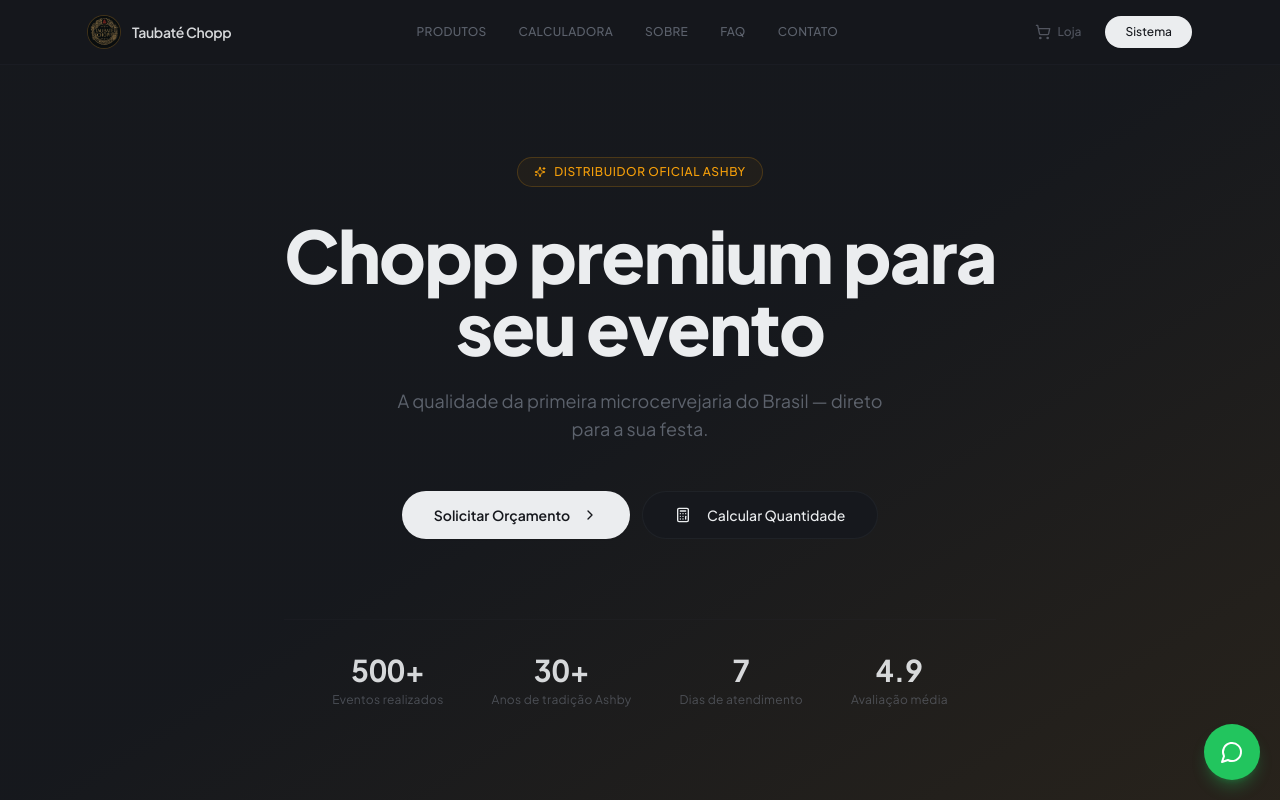
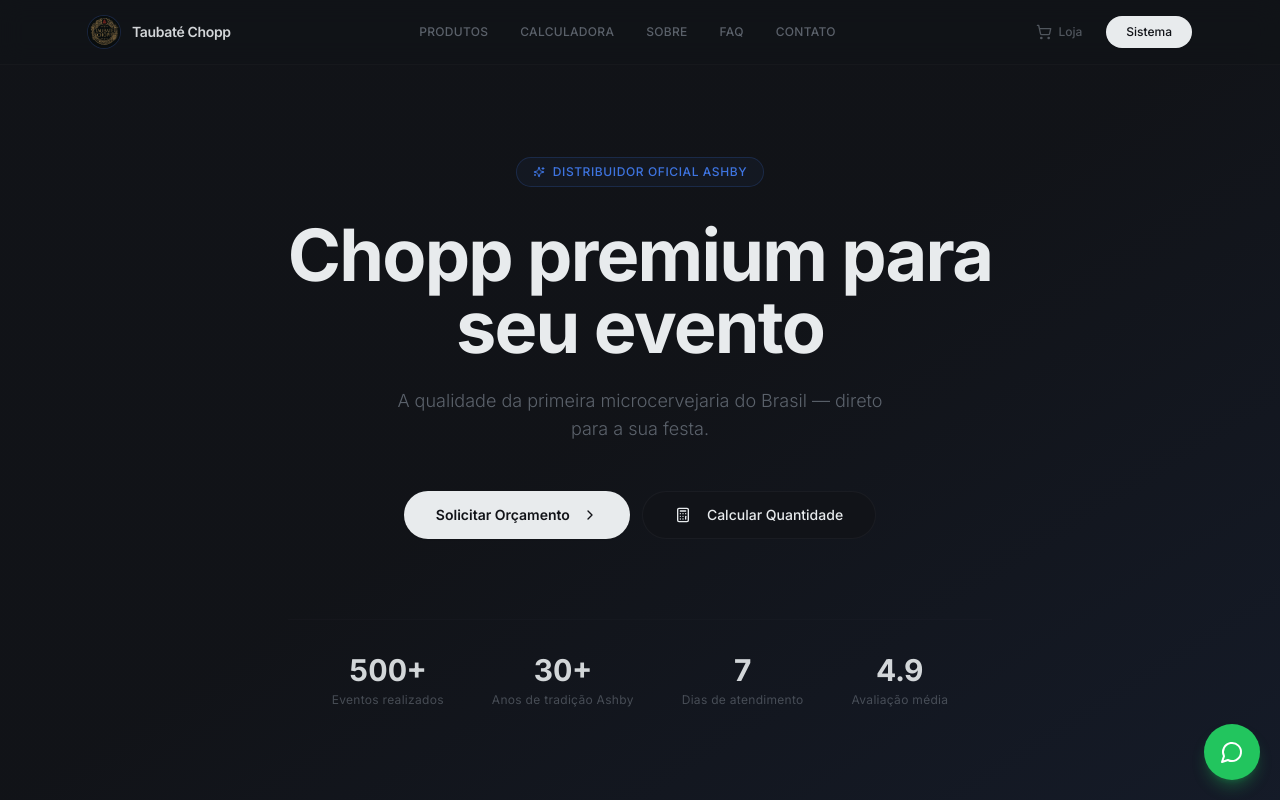
Before and after one commit to VictorCamisa/ashbyreal-26032179, a React (Vite) app: page / in a window 1280 px wide. Shown: the top 800 px of the page. Built offline with nearby package versions, Linux system fonts and the light colour scheme; the HTML template or start-up script is replaced by a standard one.

Commit message:
Redesign UX UI core system
Co-authored-by: VictorCamisa <209834866+VictorCamisa@users.noreply.github.com>

```diff
--- a/src/components/layout/PageLayout.tsx
+++ b/src/components/layout/PageLayout.tsx
@@ -33,10 +33,10 @@ export function PageLayout({
   return (
     <div className="animate-fade-in">
       {/* Header */}
-      <div className="mb-4 sm:mb-8">
-        <div className="flex flex-col gap-3 sm:flex-row sm:items-center sm:justify-between sm:gap-4 mb-3 sm:mb-5">
+      <div className="mb-6 sm:mb-8">
+        <div className="flex flex-col gap-3 sm:flex-row sm:items-center sm:justify-between sm:gap-4 mb-4">
           <div className="min-w-0">
-            <h1 className="text-lg sm:text-2xl font-bold tracking-tight">{title}</h1>
+            <h1 className="text-lg sm:text-xl font-semibold tracking-tight">{title}</h1>
             {subtitle && (
               <p className="text-xs sm:text-sm text-muted-foreground mt-0.5">{subtitle}</p>
             )}
@@ -50,21 +50,25 @@ export function PageLayout({
         </div>
 
         {tabs && tabs.length > 0 && (
-          <div className="flex gap-1 bg-muted/50 p-1 rounded-xl overflow-x-auto scrollbar-none -mx-1 px-1">
-            {tabs.map((tab) => (
+          <div className="flex gap-1 border-b border-border overflow-x-auto scrollbar-none">
+            {tabs.map((tab) => {
+              const Icon = tab.icon;
+              return (
                 <button
                   key={tab.id}
                   onClick={() => onTabChange?.(tab.id)}
                   className={cn(
-                  "px-3.5 py-2 text-xs sm:text-sm font-semibold rounded-lg transition-all whitespace-nowrap flex-shrink-0",
+                    "px-3 py-2 text-sm font-medium transition-colors whitespace-nowrap flex-shrink-0 border-b-2 -mb-px flex items-center gap-1.5",
                     activeTab === tab.id
-                    ? "bg-background text-foreground shadow-sm ring-1 ring-border/50"
-                    : "text-muted-foreground hover:text-foreground hover:bg-background/50"
+                      ? "border-primary text-foreground"
+                      : "border-transparent text-muted-foreground hover:text-foreground hover:border-border"
                   )}
                 >
+                  {Icon && <Icon className="h-3.5 w-3.5" />}
                   {tab.label}
                 </button>
-            ))}
+              );
+            })}
           </div>
         )}
       </div>
--- a/src/index.css
+++ b/src/index.css
@@ -1,4 +1,4 @@
-@import url('https://fonts.googleapis.com/css2?family=Plus+Jakarta+Sans:wght@400;500;600;700;800&display=swap');
+@import url('https://fonts.googleapis.com/css2?family=Inter:wght@400;500;600;700&display=swap');
 
 @tailwind base;
 @tailwind components;
@@ -6,115 +6,107 @@
 
 @layer base {
   :root {
-    /* Premium warm neutral palette */
-    --background: 40 20% 98%;
-    --foreground: 230 25% 10%;
+    /* Clean minimalist — cool neutral + blue accent */
+    --background: 210 20% 98%;
+    --foreground: 220 20% 14%;
 
     --card: 0 0% 100%;
-    --card-foreground: 230 25% 10%;
+    --card-foreground: 220 20% 14%;
 
     --popover: 0 0% 100%;
-    --popover-foreground: 230 25% 10%;
+    --popover-foreground: 220 20% 14%;
 
-    /* Primary - rich amber/gold */
-    --primary: 38 92% 50%;
-    --primary-foreground: 0 0% 5%;
+    /* Primary — professional blue */
+    --primary: 220 72% 50%;
+    --primary-foreground: 0 0% 100%;
 
-    /* Success - vibrant emerald */
-    --success: 160 84% 39%;
+    --success: 152 60% 42%;
     --success-foreground: 0 0% 100%;
 
-    --secondary: 40 15% 95%;
-    --secondary-foreground: 230 25% 10%;
+    --secondary: 215 16% 95%;
+    --secondary-foreground: 220 20% 14%;
 
-    --muted: 40 10% 93%;
-    --muted-foreground: 230 10% 42%;
+    --muted: 215 14% 93%;
+    --muted-foreground: 220 10% 46%;
 
-    --accent: 38 60% 94%;
-    --accent-foreground: 38 80% 30%;
+    --accent: 220 40% 94%;
+    --accent-foreground: 220 60% 38%;
 
-    --destructive: 0 84% 60%;
+    --destructive: 0 72% 51%;
     --destructive-foreground: 0 0% 100%;
 
-    --border: 40 10% 90%;
-    --input: 40 10% 88%;
-    --ring: 38 92% 50%;
+    --border: 215 14% 90%;
+    --input: 215 14% 89%;
+    --ring: 220 72% 50%;
 
-    /* Charts - vibrant palette */
-    --chart-1: 160 84% 39%;
-    --chart-2: 217 91% 60%;
-    --chart-3: 280 70% 55%;
-    --chart-4: 38 92% 50%;
-    --chart-5: 0 84% 60%;
+    --chart-1: 220 72% 50%;
+    --chart-2: 152 60% 42%;
+    --chart-3: 262 52% 55%;
+    --chart-4: 35 92% 50%;
+    --chart-5: 0 72% 51%;
 
-    --radius: 0.875rem;
+    --radius: 0.625rem;
 
-    /* Custom tokens */
-    --glass: 0 0% 100% / 0.7;
-    --glass-border: 0 0% 100% / 0.2;
-    --shadow-color: 38 50% 20%;
+    --shadow-color: 220 30% 20%;
 
-    --sidebar-background: 40 15% 97%;
-    --sidebar-foreground: 230 25% 10%;
-    --sidebar-primary: 38 92% 50%;
-    --sidebar-primary-foreground: 0 0% 5%;
-    --sidebar-accent: 40 15% 93%;
-    --sidebar-accent-foreground: 230 25% 10%;
-    --sidebar-border: 40 10% 90%;
-    --sidebar-ring: 38 92% 50%;
+    --sidebar-background: 0 0% 100%;
+    --sidebar-foreground: 220 20% 14%;
+    --sidebar-primary: 220 72% 50%;
+    --sidebar-primary-foreground: 0 0% 100%;
+    --sidebar-accent: 215 16% 95%;
+    --sidebar-accent-foreground: 220 20% 14%;
+    --sidebar-border: 215 14% 90%;
+    --sidebar-ring: 220 72% 50%;
   }
 
   .dark {
-    --background: 220 14% 10%;
-    --foreground: 220 10% 93%;
+    --background: 222 16% 8%;
+    --foreground: 210 12% 92%;
 
-    --card: 220 12% 15%;
-    --card-foreground: 220 10% 93%;
+    --card: 222 14% 11%;
+    --card-foreground: 210 12% 92%;
 
-    --popover: 220 12% 13%;
-    --popover-foreground: 220 10% 92%;
+    --popover: 222 14% 10%;
+    --popover-foreground: 210 12% 92%;
 
-    /* Primary - warm gold in dark */
-    --primary: 38 92% 50%;
-    --primary-foreground: 0 0% 5%;
+    --primary: 220 72% 56%;
+    --primary-foreground: 0 0% 100%;
 
-    --success: 160 84% 44%;
+    --success: 152 60% 48%;
     --success-foreground: 0 0% 100%;
 
-    --secondary: 220 12% 16%;
-    --secondary-foreground: 220 10% 92%;
+    --secondary: 222 12% 14%;
+    --secondary-foreground: 210 12% 92%;
 
-    --muted: 220 10% 16%;
-    --muted-foreground: 220 8% 52%;
+    --muted: 222 10% 14%;
+    --muted-foreground: 215 8% 52%;
 
-    --accent: 38 30% 16%;
-    --accent-foreground: 38 70% 65%;
+    --accent: 220 30% 16%;
+    --accent-foreground: 220 60% 68%;
 
-    --destructive: 0 72% 55%;
+    --destructive: 0 62% 52%;
     --destructive-foreground: 0 0% 100%;
 
-    --border: 220 10% 18%;
-    --input: 220 10% 18%;
-    --ring: 38 92% 50%;
+    --border: 222 10% 16%;
+    --input: 222 10% 16%;
+    --ring: 220 72% 56%;
 
-    --chart-1: 160 84% 44%;
-    --chart-2: 217 91% 65%;
-    --chart-3: 280 70% 60%;
-    --chart-4: 38 92% 55%;
-    --chart-5: 0 72% 60%;
+    --chart-1: 220 72% 56%;
+    --chart-2: 152 60% 48%;
+    --chart-3: 262 52% 60%;
+    --chart-4: 35 92% 55%;
+    --chart-5: 0 62% 56%;
 
-    --glass: 220 12% 12% / 0.75;
-    --glass-border: 220 10% 22% / 0.4;
     --shadow-color: 0 0% 0%;
 
-    --sidebar-background: 220 14% 11%;
-    --sidebar-foreground: 220 10% 88%;
-    --sidebar-primary: 38 92% 50%;
-    --sidebar-primary-foreground: 0 0% 5%;
-    --sidebar-accent: 220 12% 16%;
-    --sidebar-accent-foreground: 220 10% 88%;
-    --sidebar-border: 220 10% 18%;
-    --sidebar-ring: 38 92% 50%;
+    --sidebar-background: 222 16% 9%;
+    --sidebar-foreground: 210 12% 88%;
+    --sidebar-primary: 220 72% 56%;
+    --sidebar-primary-foreground: 0 0% 100%;
+    --sidebar-accent: 222 12% 14%;
+    --sidebar-accent-foreground: 210 12% 88%;
+    --sidebar-border: 222 10% 16%;
+    --sidebar-ring: 220 72% 56%;
   }
 }
 
@@ -125,58 +117,36 @@
 
   body {
     @apply bg-background text-foreground antialiased;
-    font-family: 'Plus Jakarta Sans', system-ui, sans-serif;
-    font-feature-settings: "cv02", "cv03", "cv04", "cv11";
+    font-family: 'Inter', system-ui, -apple-system, sans-serif;
+    -webkit-font-smoothing: antialiased;
+    -moz-osx-font-smoothing: grayscale;
   }
 
   h1, h2, h3, h4, h5, h6 {
-    @apply font-bold tracking-tight text-foreground;
-    font-family: 'Plus Jakarta Sans', system-ui, sans-serif;
+    @apply font-semibold tracking-tight text-foreground;
+    font-family: 'Inter', system-ui, -apple-system, sans-serif;
   }
 }
 
 @layer components {
   .card-elevated {
-    @apply bg-card rounded-2xl border border-border/50 shadow-sm;
-  }
-
-  .glass-panel {
-    background: hsl(var(--glass));
-    backdrop-filter: blur(20px) saturate(180%);
-    border: 1px solid hsl(var(--glass-border));
+    @apply bg-card rounded-xl border border-border shadow-sm;
   }
 
   .gradient-text {
-    @apply bg-clip-text text-transparent bg-gradient-to-r from-primary via-amber-400 to-primary;
-  }
-
-  .kpi-glow {
-    box-shadow: 0 0 0 1px hsl(var(--border)),
-                0 1px 3px hsl(var(--shadow-color) / 0.04),
-                0 6px 16px hsl(var(--shadow-color) / 0.06);
-  }
-
-  .kpi-glow:hover {
-    box-shadow: 0 0 0 1px hsl(var(--primary) / 0.2),
-                0 2px 8px hsl(var(--shadow-color) / 0.06),
-                0 12px 32px hsl(var(--shadow-color) / 0.1);
+    @apply bg-clip-text text-transparent bg-gradient-to-r from-primary to-primary/70;
   }
 }
 
 /* Animations */
 @keyframes fade-in {
-  from { opacity: 0; transform: translateY(8px); }
+  from { opacity: 0; transform: translateY(6px); }
   to { opacity: 1; transform: translateY(0); }
 }
 
 @keyframes fade-up {
-  from { opacity: 0; transform: translateY(16px); }
+  from { opacity: 0; transform: translateY(12px); }
   to { opacity: 1; transform: translateY(0); }
-}
-
-@keyframes shine {
-  from { background-position: -200% 0; }
-  to { background-position: 200% 0; }
 }
 
 .animate-fade-in {
@@ -184,24 +154,13 @@
 }
 
 .animate-fade-up {
-  animation: fade-up 0.4s ease-out forwards;
+  animation: fade-up 0.35s ease-out forwards;
 }
 
-.animate-shine {
-  background: linear-gradient(
-    120deg,
-    transparent 30%,
-    hsl(var(--primary) / 0.08) 50%,
-    transparent 70%
-  );
-  background-size: 200% 100%;
-  animation: shine 3s ease-in-out infinite;
-}
-
-/* Scrollbar */
+/* Scrollbar — minimal */
 ::-webkit-scrollbar {
-  width: 5px;
-  height: 5px;
+  width: 4px;
+  height: 4px;
 }
 
 ::-webkit-scrollbar-track {
@@ -209,15 +168,14 @@
 }
 
 ::-webkit-scrollbar-thumb {
-  background: hsl(var(--muted-foreground) / 0.2);
+  background: hsl(var(--muted-foreground) / 0.15);
   border-radius: 10px;
 }
 
 ::-webkit-scrollbar-thumb:hover {
-  background: hsl(var(--muted-foreground) / 0.4);
+  background: hsl(var(--muted-foreground) / 0.3);
 }
 
-/* Hide scrollbar utility */
 .scrollbar-none {
   -ms-overflow-style: none;
   scrollbar-width: none;
@@ -226,7 +184,6 @@
   display: none;
 }
 
-/* Thin scrollbar utility */
 .scrollbar-thin {
   scrollbar-width: thin;
 }
@@ -235,11 +192,10 @@
   height: 4px;
 }
 
-/* Safe area for mobile devices with notch */
+/* Safe area for mobile */
 .safe-area-bottom {
   padding-bottom: env(safe-area-inset-bottom, 0);
 }
-
 .safe-area-top {
   padding-top: env(safe-area-inset-top, 0);
 }
```
Also changed, not shown: src/components/layout/KPICard.tsx (+10 -10 lines), src/pages/Hub.tsx (+47 -98 lines), tailwind.config.ts (+15 -81 lines). Lines whose indentation alone changed are shown as unchanged.
